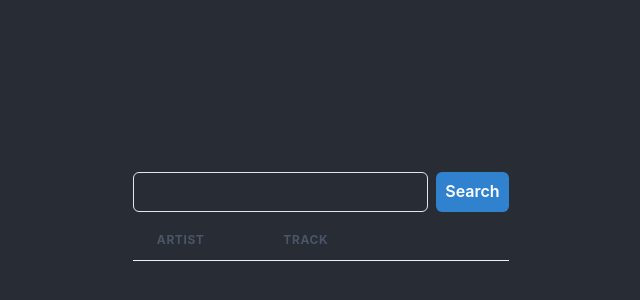
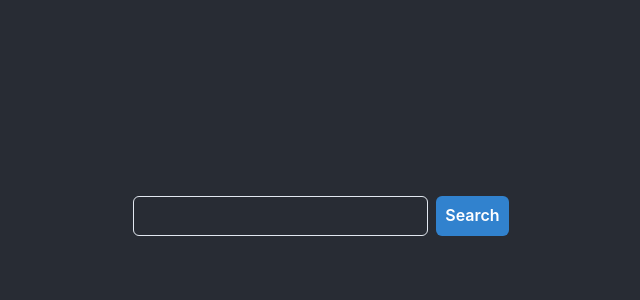
Before and after one commit to jacekll/warsawjs-workshop-55-itunes, a React (Create React App) app: page / in a window 1280 px wide. Shown: the part 184-484 px from the top of the page, without its empty margins (319-959 px from the left). Built offline with nearby package versions, Linux system fonts and the light colour scheme.

Commit message:
Fix hiding results table and modal button text

```diff
--- a/src/App.js
+++ b/src/App.js
@@ -46,7 +46,7 @@ function Detail({ result }) {
   return (
     <>
       <Button colorScheme="blue" onClick={onOpen}>
-        Open Modal
+       Listen
       </Button>
       <Modal isOpen={isOpen} onClose={onClose}>
         <ModalOverlay />
@@ -99,7 +99,7 @@ function Itunes() {
                 }}>Search</Button>
             </Stack>
             {showSpinner && <Spinner />}
-            if (results.length) {
+            { results.length &&
             <Table variant="simple">
                 <Thead>
                     <Tr>
```
